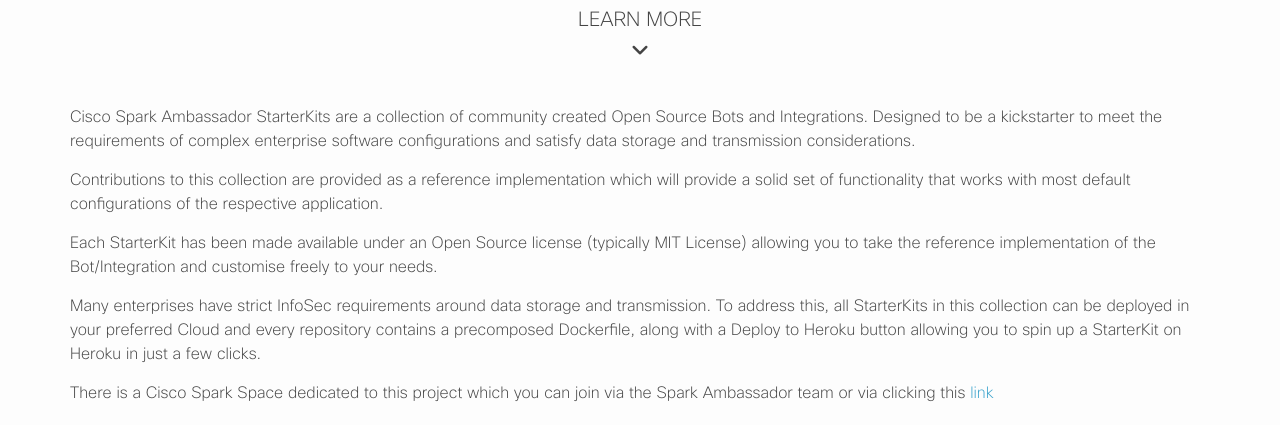
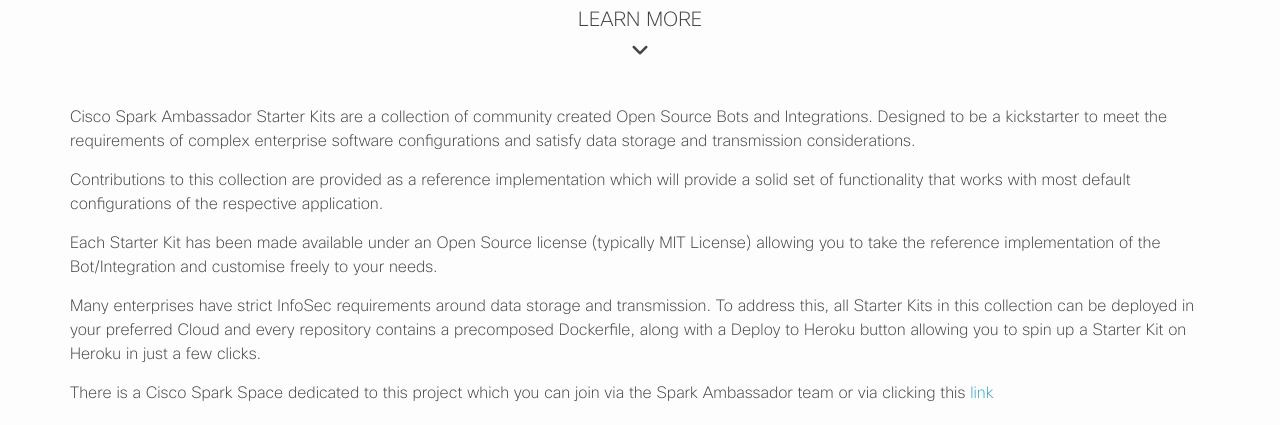
Before and after one commit to CiscoWebexTeamsAmbassadors/StarterKits, a Jekyll site: the page built from index.md, in a window 1280 px wide and 900 px high, scrolled down 557 px. Shown: the part 151-576 px from the top of the window. Built offline with Jekyll 4.4.1, drawn with Linux system fonts in a browser that asks for light colours; nearby versions of some CDN libraries; comment, search, counter and statistics services are not loaded.

Commit message:
Update index.md

```diff
--- a/index.md
+++ b/index.md
@@ -46,13 +46,13 @@ group: "navigation"
 
 <span id="learn-more"></span>
 
-Cisco Spark Ambassador StarterKits are a collection of community created Open Source Bots and Integrations. Designed to be a kickstarter to meet the requirements of complex enterprise software configurations and satisfy data storage and transmission considerations.
+Cisco Spark Ambassador Starter Kits are a collection of community created Open Source Bots and Integrations. Designed to be a kickstarter to meet the requirements of complex enterprise software configurations and satisfy data storage and transmission considerations.
 
 Contributions to this collection are provided as a reference implementation which will provide a solid set of functionality that works with most  default configurations of the respective application.
 
-Each StarterKit has been made available under an Open Source license (typically MIT License) allowing you to take the reference implementation of the Bot/Integration and customise freely to your needs.
+Each Starter Kit has been made available under an Open Source license (typically MIT License) allowing you to take the reference implementation of the Bot/Integration and customise freely to your needs.
 
-Many enterprises have strict InfoSec requirements around data storage and transmission. To address this, all StarterKits in this collection can be deployed in your preferred Cloud and every repository contains a precomposed Dockerfile, along with a Deploy to Heroku button allowing you to spin up a StarterKit on Heroku in just a few clicks.
+Many enterprises have strict InfoSec requirements around data storage and transmission. To address this, all Starter Kits in this collection can be deployed in your preferred Cloud and every repository contains a precomposed Dockerfile, along with a Deploy to Heroku button allowing you to spin up a Starter Kit on Heroku in just a few clicks.
 
 There is a Cisco Spark Space dedicated to this project which you can join via the Spark Ambassador team or via clicking this [link](https://eurl.io/#S1C_161YW)
 
```
